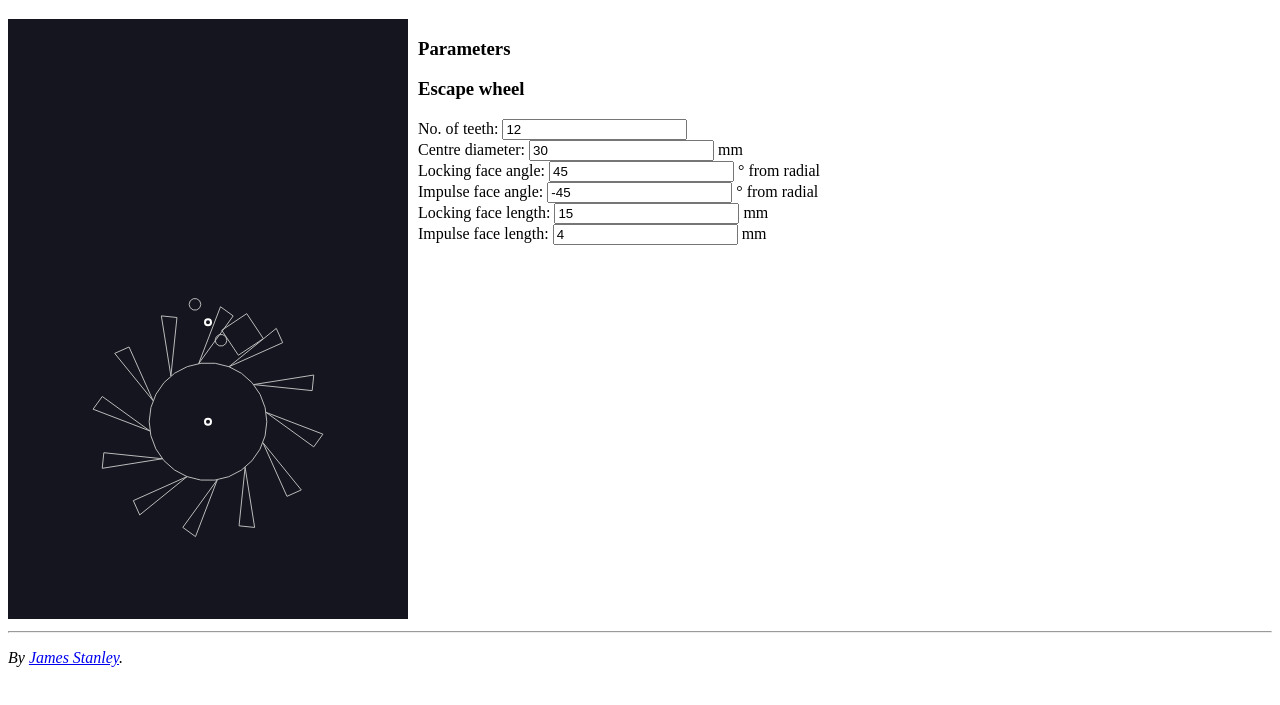
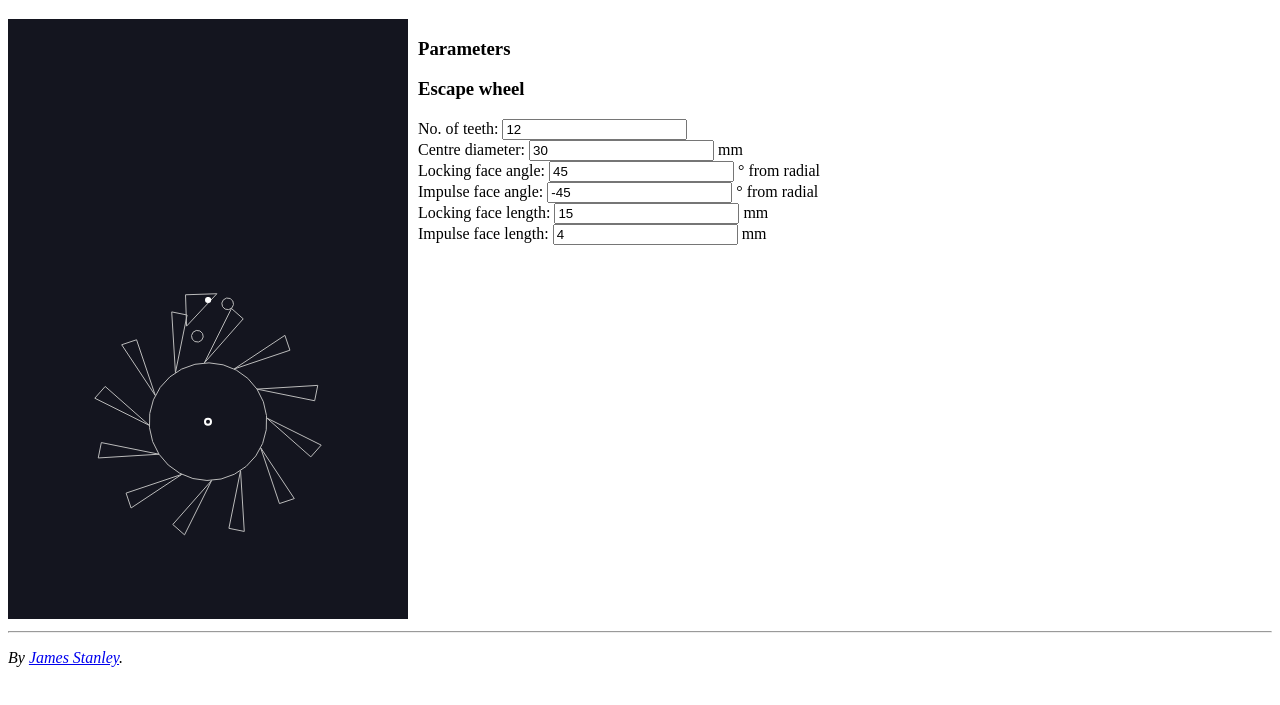
Before and after one commit to jes/pin-pallet-escapement, a plain HTML site: page index.html in a window 1280 px wide. Shown: the part 61-766 px from the top of the page. Drawn offline with Linux system fonts and the light colour scheme.

Commit message:
Sort of working pallet pins

```diff
--- a/index.html
+++ b/index.html
@@ -25,6 +25,7 @@
 <hr>
 <p><i>By <a href="https://incoherency.co.uk/">James Stanley</a>.</i></p>
 
+<script src="decomp.js"></script>
 <script src="matter.js"></script>
 <script src="MouseConstraintRotate.js"></script>
 <script src="util.js"></script>
--- a/main.js
+++ b/main.js
@@ -53,6 +53,35 @@ let escapeWheel = null;
 let escapeWheelConstraint = null;
 let palletBody = null;
 let palletBodyConstraint = null;
+
+Events.on(engine, 'afterUpdate', function() {
+    if (!escapeWheel) return;
+
+    let pivotsep = 31; // mm
+    let banking1 = -15; // deg
+    let banking2 = 15; // deg
+
+    // fix centres
+    escapeWheel.position = {x:WIDTH/2, y:HEIGHT*2/3};
+    escapeWheel.velocity = {x: 0, y: 0};
+   // palletBody.position = {x:WIDTH/2, y:escapeWheel.position.y-PX_PER_MM*pivotsep}; // XXX: commented out because it makes things unstable
+    /*palletBody.velocity = {x:0, y:0};
+
+    // limit banking
+    if (palletBody.angle < banking1*Math.PI/180) {
+        palletBody.angle = banking1*Math.PI/180;
+        Body.setAngularVelocity(palletBody, 0);
+    }
+    if (palletBody.angle > banking2*Math.PI/180) {
+        palletBody.torque = banking2*Math.PI/180;
+        Body.setAngularVelocity(palletBody, 0);
+    }*/
+
+    // rotate escape wheel
+    if (Body.getAngularVelocity(escapeWheel) < 0.01)
+        escapeWheel.torque = 0.0001;
+});
+
 function update() {
     // TODO: don't update if nothing has changed
 
@@ -102,7 +131,7 @@ function update() {
         locklength: locklength,
         impulselength: impulselength,
     });
-    Body.setMass(escapeWheel, 0.0001);
+    Body.setMass(escapeWheel, 0.001);
     Body.translate(escapeWheel, {x:WIDTH/2, y:HEIGHT*2/3});
 
     escapeWheelConstraint = Constraint.create({
@@ -112,25 +141,25 @@ function update() {
     });
     Composite.add(engine.world, [escapeWheel, escapeWheelConstraint]);
 
-    palletBody = Body.create({parts: [makePallet(pallet1), makePallet(pallet2)]});
-    Body.setMass(palletBody, 0.0001);
+    let p1 = makePallet(pallet1);
+    let p2 = makePallet(pallet2);
+    let triangle = Bodies.fromVertices(0, 0, [
+        {x: 0, y: 0},
+        {x: p1.position.x, y: p1.position.y},
+        {x: p2.position.x, y: p2.position.y},
+    ]);
+    Body.setMass(triangle, 0.001);
+
+    palletBody = Body.create({parts: [p1, p2, triangle], friction:0.0, frictionAir: 0.1, frictionStatic: 0.1, restitution: 0.0});
     Body.translate(palletBody, {x:WIDTH/2, y:escapeWheel.position.y-PX_PER_MM*pivotsep});
 
     palletBodyConstraint = Constraint.create({
-        pointA: {x: palletBody.position.x, y: palletBody.position.y},
+        pointA: {x: WIDTH/2, y: escapeWheel.position.y-PX_PER_MM*pivotsep},
         bodyB: palletBody,
-        pointB: {x:0, y:0},
+        pointB: {x:0, y:-15},
     });
+
     Composite.add(engine.world, [palletBody, palletBodyConstraint]);
-
-    let freeBox = Bodies.rectangle(250, 0, 30, 30);
-    Body.setMass(freeBox, 0.0001);
-    Composite.add(engine.world, freeBox);
-
-    Events.on(engine, 'beforeUpdate', function() {
-        if (Body.getAngularVelocity(escapeWheel) < 0.01)
-            escapeWheel.torque = 0.00001;
-    });
 }
 
 // opts:
@@ -148,10 +177,10 @@ function makeEscapeWheel(opts) {
         parts.push(makeEscapeTooth(opts, i*(360/opts.numteeth)));
     }
 
-    return Body.create({ parts: parts, friction: 0.0, frictionAir: 0.0, frictionStatic: 0.0, restitution: 0.0 });
+    return Body.create({ parts: parts, friction: 0.0, frictionAir: 0.1, frictionStatic: 0.1, restitution: 0.0 });
 }
 
-// create 1 escape tooth, with centre of wheel at (0,0)
+// create an escape wheel tooth at the given angle
 function makeEscapeTooth(opts, angle) {
     let startpoint = {x: 0, y: PX_PER_MM*opts.centrediameter/2};
     let lockpoint = Vector.add(startpoint, Vector.rotate({x: 0, y: PX_PER_MM*opts.locklength}, opts.lockangle*Math.PI/180));
@@ -180,7 +209,9 @@ function makeEscapeTooth(opts, angle) {
 function makePallet(opts) {
     let x = opts.distance/2 * Math.sin(opts.angle * Math.PI/180);
     let y = opts.distance/2 * Math.cos(opts.angle * Math.PI/180);
-    return Bodies.circle(PX_PER_MM*x, PX_PER_MM*y, PX_PER_MM*(opts.diameter/2), {friction:0.0, frictionAir: 0.0, frictionStatic: 0.0, restitution: 0.0});
+    let b = Bodies.circle(PX_PER_MM*x, PX_PER_MM*y, PX_PER_MM*(opts.diameter/2), {friction:0.1, frictionAir: 0.1, frictionStatic: 0.1, restitution: 0.0});
+    Body.setMass(b, 0.001);
+    return b;
 }
 
 update();
```
